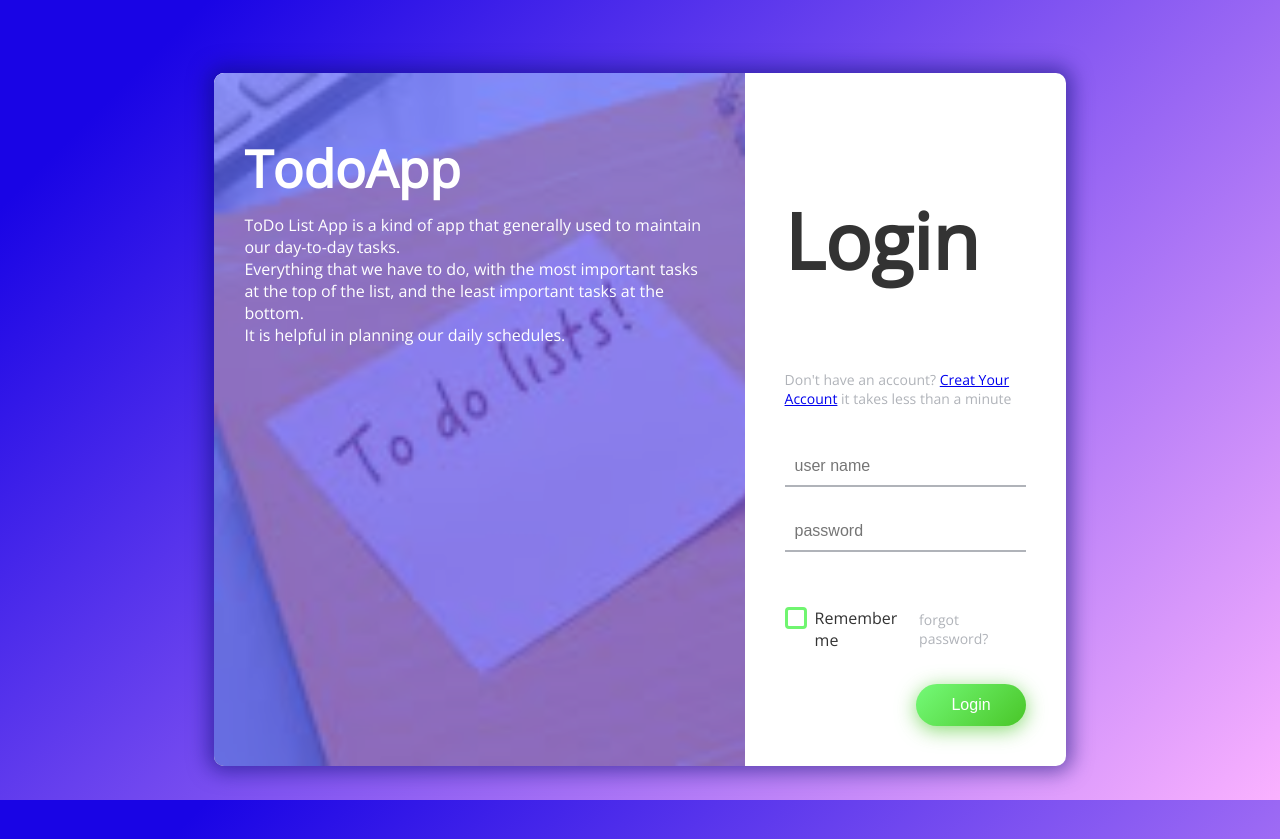
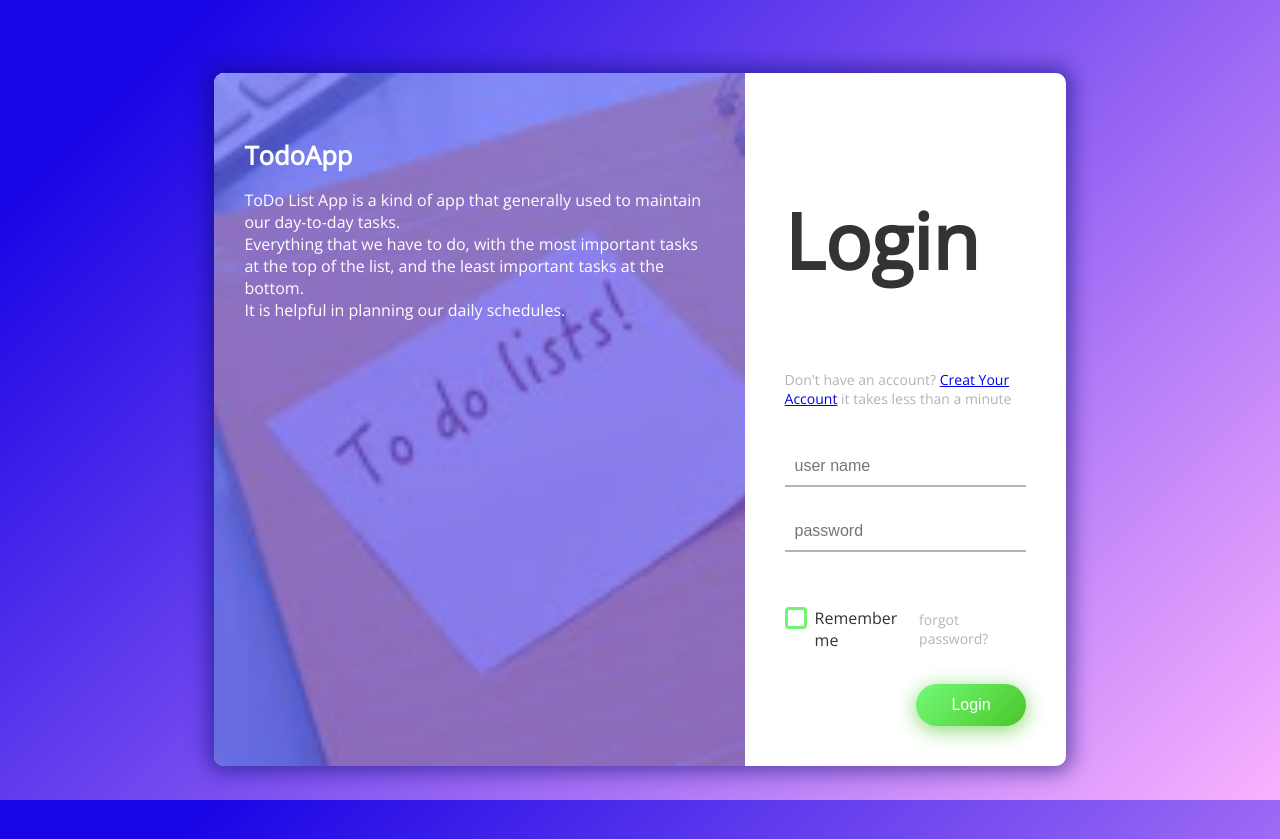
Before and after one commit to Bini31/TodoappICT, a plain HTML site: page index.html in a window 1280 px wide. Drawn offline with nearby package versions, Linux system fonts and the light colour scheme.

Commit message:
Update Styles.css

```diff
--- a/Styles.css
+++ b/Styles.css
@@ -59,7 +59,7 @@ body {
     border:1px solid black;
   }
   .box-form .left .overlay h1 {
-    font-size: 4vmax;
+    font-size: 2vmax;
     line-height: 1;
     font-weight: 900;
     margin-top: 40px;
```
